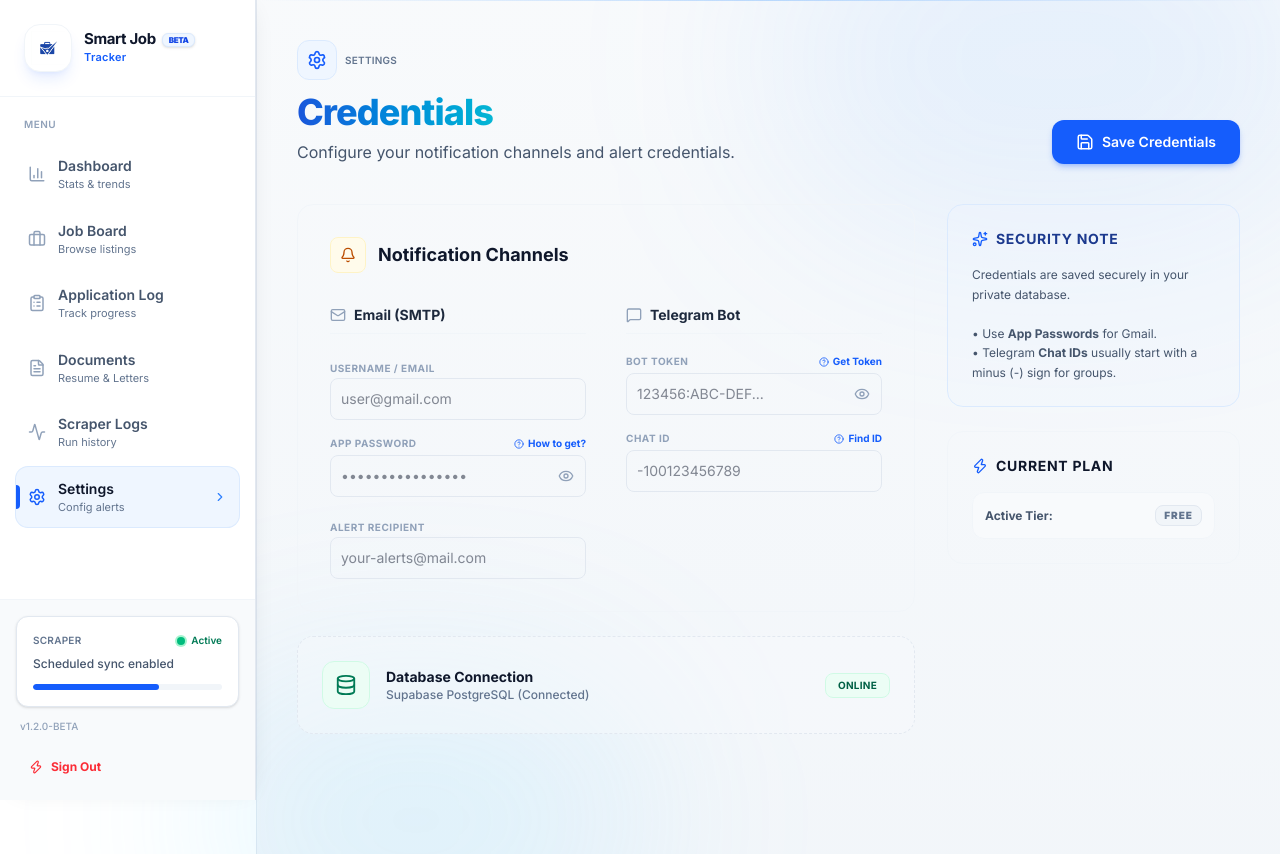
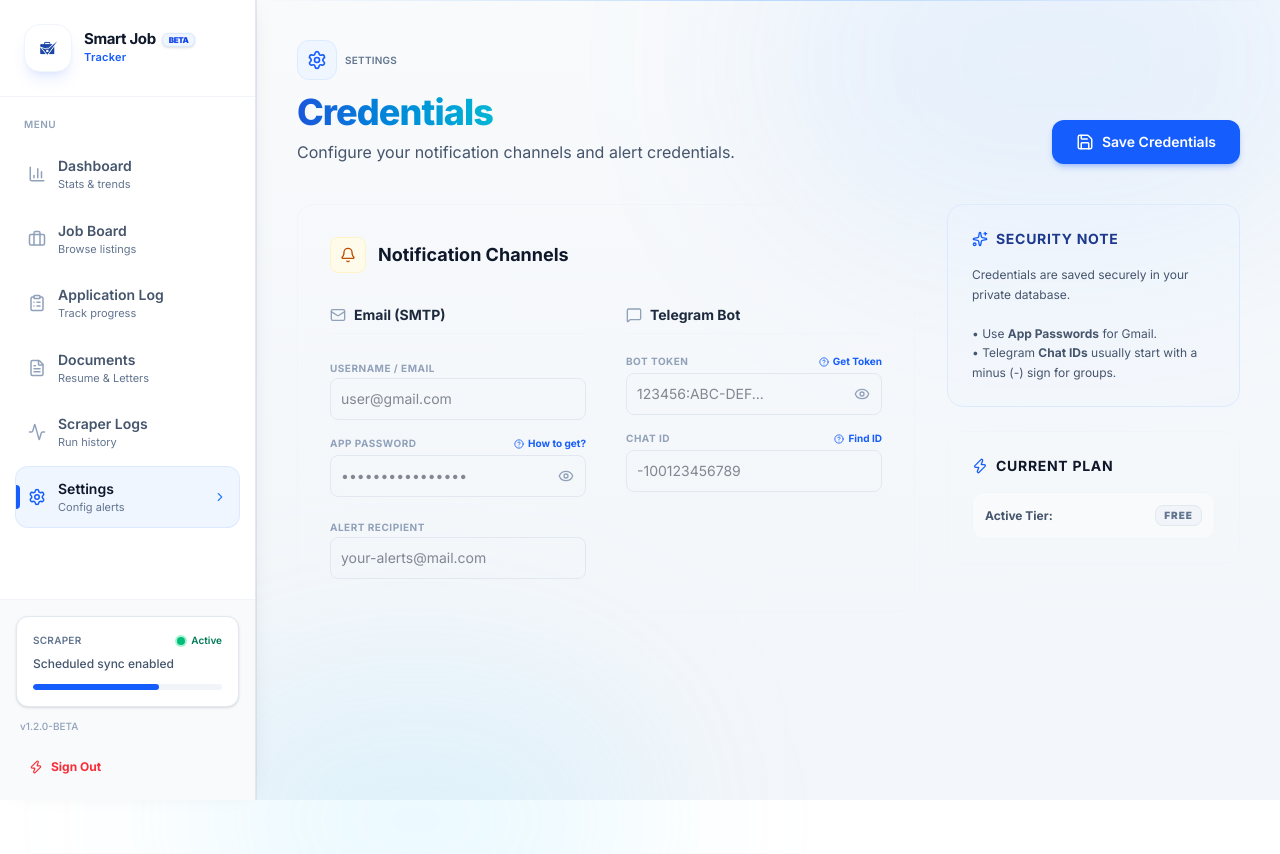
Before and after one commit to Sapinosojpm/smart-job-tracker, a Next.js app: page /settings in a window 1280 px wide. After the commit the page ends 800 px from the top, so only its background shows below. Built offline with nearby package versions, Linux system fonts and the light colour scheme; no server answers.

Commit message:
style: Remove Database Connection status card from Settings page

```diff
--- a/app/settings/page.tsx
+++ b/app/settings/page.tsx
@@ -325,23 +325,7 @@ export default function SettingsPage() {
             </div>
           </section>
 
-          {/* Database Info */}
-          <section className="glass p-6 rounded-2xl border border-dashed border-slate-200 bg-slate-50/40">
-            <div className="flex flex-col sm:flex-row sm:items-center justify-between gap-4">
-              <div className="flex items-center gap-4">
-                <div className="w-12 h-12 rounded-xl bg-emerald-50 border border-emerald-100 flex items-center justify-center shrink-0">
-                  <Database className="text-emerald-700" size={22} />
-                </div>
-                <div>
-                  <h4 className="text-sm font-bold text-slate-900">Database Connection</h4>
-                  <p className="text-xs text-slate-500 font-medium">Supabase PostgreSQL (Connected)</p>
-                </div>
-              </div>
-              <span className="self-start sm:self-center px-3 py-1 rounded-lg bg-emerald-50 text-emerald-800 text-[10px] font-bold uppercase tracking-wide border border-emerald-100">
-                Online
-              </span>
-            </div>
-          </section>
+
         </div>
 
         <div className="space-y-6">
```
